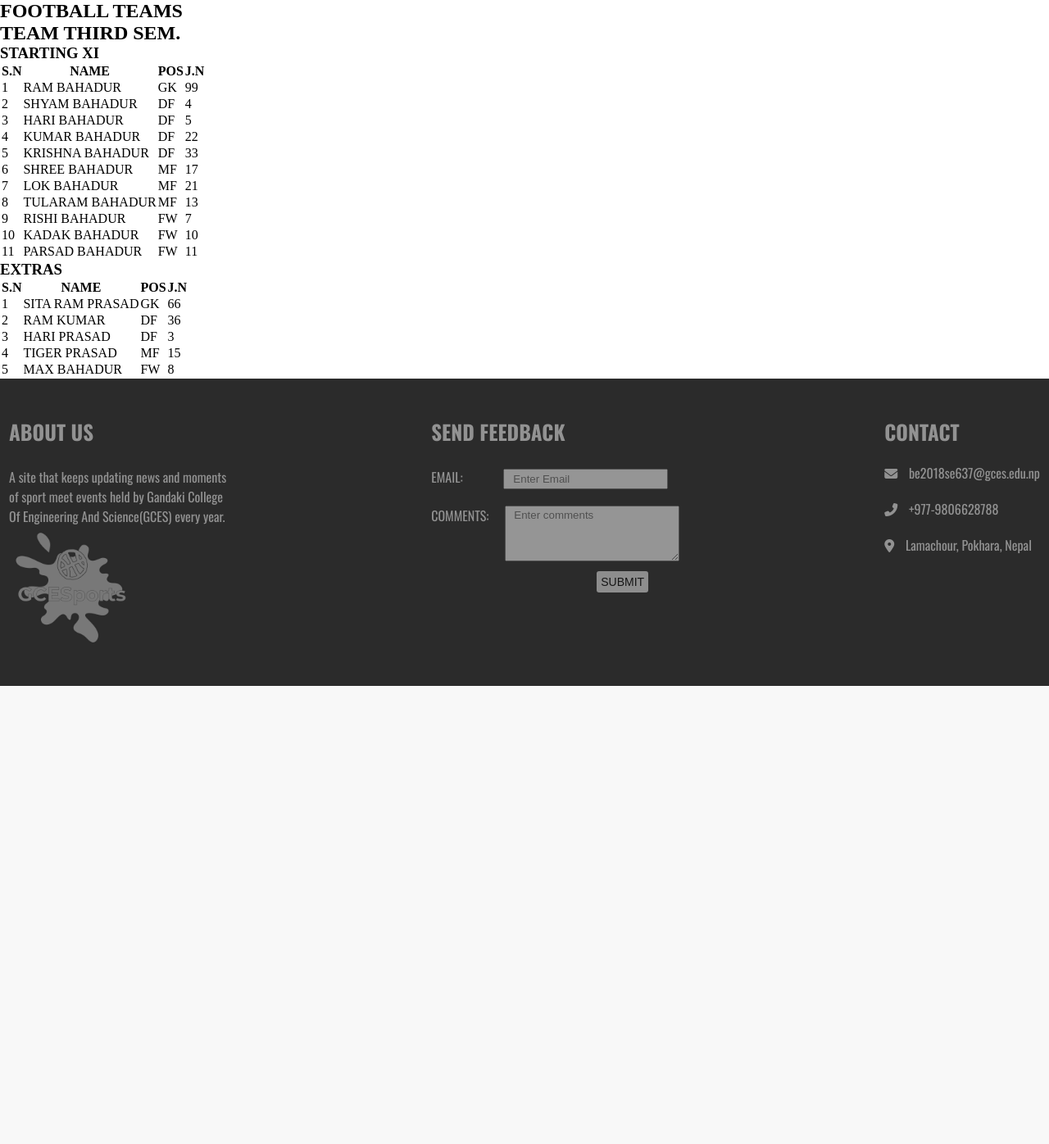
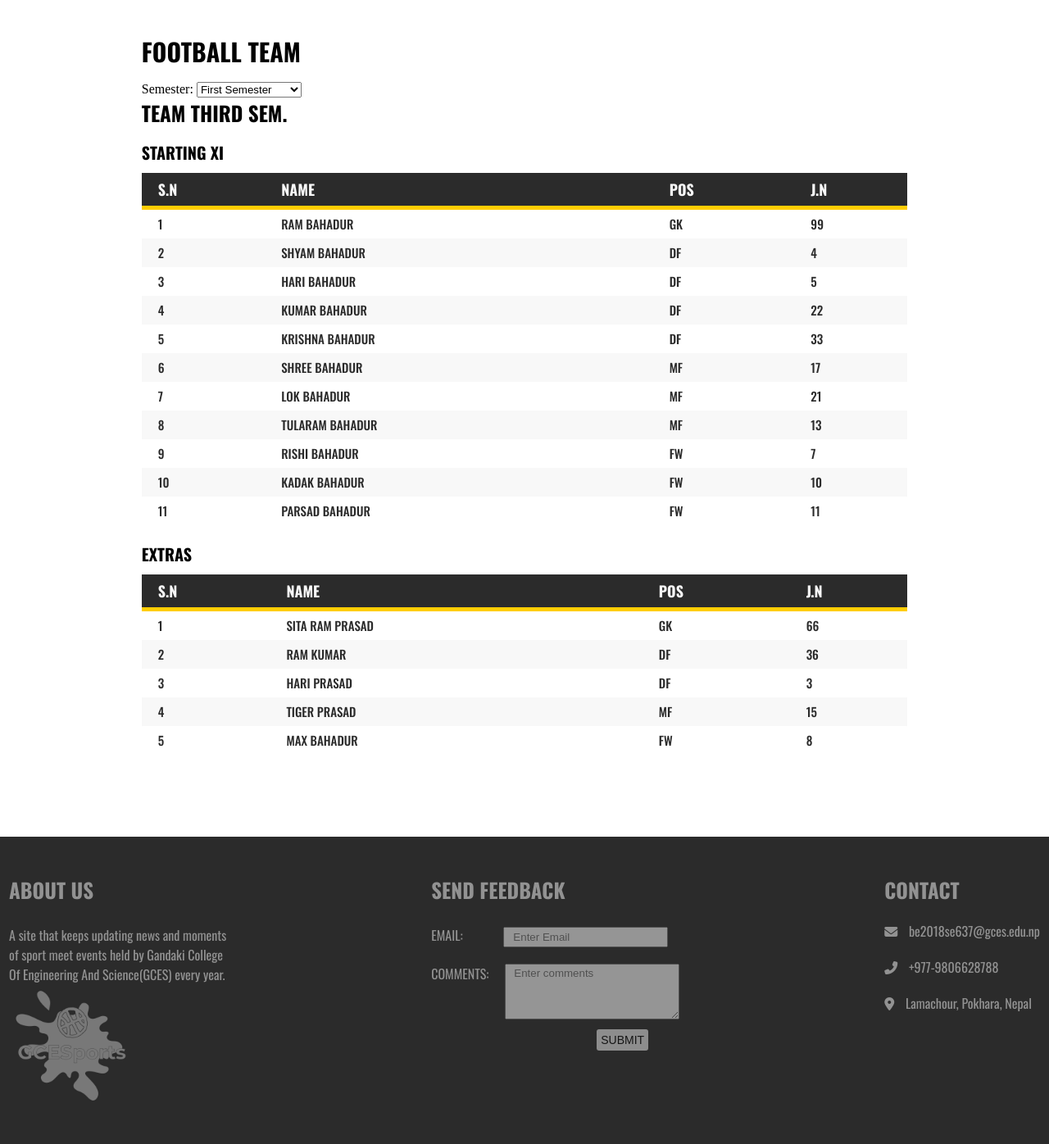
Before and after one commit to bibashmgr/gcesports, a PHP site: page /gcesports/football.php in a window 1280 px wide. Shown: the part 151-1547 px from the top of the page at 82% size. Before the commit the page ends 988 px from the top, so only its background shows below. Run offline with PHP 8.4, Linux system fonts and the light colour scheme; some libraries are stand-ins or nearby versions.

Commit message:
Updating repo

```diff
--- a/football.php
+++ b/football.php
@@ -35,11 +35,24 @@
 
     <!-- section: -->
 
-    <section>
-        <h1>FOOTBALL TEAMS</h1>
+    <section class="teams-lists">
+
+        <h1>FOOTBALL TEAM</h1>
+
+        <div class="select-sem">
+            <label for="semester">Semester:</label>
+            <select name="semester" id="semester">
+                <option value="first-sem">First Semester</option>
+                <option value="second-sem">Second Semester</option>
+                <option value="third-sem">Third Semester</option>
+                <option value="fourth-sem">Fourth Semester</option>
+            </select>
+        </div>
+
         <h2>TEAM THIRD SEM.</h2>
+
         <h3>STARTING XI</h3>
-            <table>
+            <table class="table-starting">
                 <thead>
                     <th>S.N</th>
                     <th>NAME</th>
@@ -115,8 +128,9 @@
                     </tr>
                 </tbody>
             </table>
+
         <h3>EXTRAS</h3>
-            <table>
+            <table class="table-extras">
                 <thead>
                     <th>S.N</th>
                     <th>NAME</th>
--- a/src/style/teams.css
+++ b/src/style/teams.css
@@ -71,3 +71,81 @@ nav li:nth-child(4) a {
     text-transform: uppercase;
     color: #1b1b1b;
 }
+
+
+/* Styling for teams-lists */
+
+.teams-lists {
+    display: flex;
+    flex-direction: column;
+    margin: 0% 13.5%;
+    margin-top: 40px;
+    margin-bottom: 100px;
+}
+
+.teams-lists h1,
+.teams-lists h2,
+.teams-lists h3 {
+    font-family: 'Oswald', sans-serif;
+    font-weight: 700;
+}
+
+.teams-lists h1 {
+    font-size: 30px;
+    margin-bottom: 15px;
+}
+
+.teams-lists h2 {
+    font-size: 25px;
+    margin-bottom: 15px;
+}
+
+.teams-lists h3 {
+    font-size: 20px;
+    margin-bottom: 10px;
+}
+
+.table-starting,
+.table-extras {
+    font-family: 'Oswald', sans-serif;
+    border-collapse: collapse;
+}
+
+.table-starting {
+    margin-bottom: 20px;
+}
+
+.table-starting th,
+.table-extras th {
+    font-weight: 700;
+    font-size: 18px;
+    text-transform: uppercase;
+    background-color: #2B2B2B;
+    color: #f8f8f8;
+    border-bottom: 5px solid #FFCD02;
+    text-align: left;
+    vertical-align: middle;
+    line-height: 40px;
+    padding-left: 20px;
+}
+
+.table-starting tr,
+.table-extras tr {
+    line-height: 35px;
+}
+
+.table-starting tr:nth-child(even),
+.table-extras tr:nth-child(even) {
+    background-color: #f8f8f8;
+}
+
+.table-starting td,
+.table-extras td {
+    font-weight: 500;
+    font-size: 15px;
+    color: #2B2B2B;
+    text-transform: capitalize;
+    text-align: left;
+    vertical-align: middle;
+    padding-left: 20px;
+}
```
Also changed, not shown: gallery.php (+7 -1 lines), news.php (+7 -1 lines), media/news/1622002199tree-736885__480.jpg (added).
